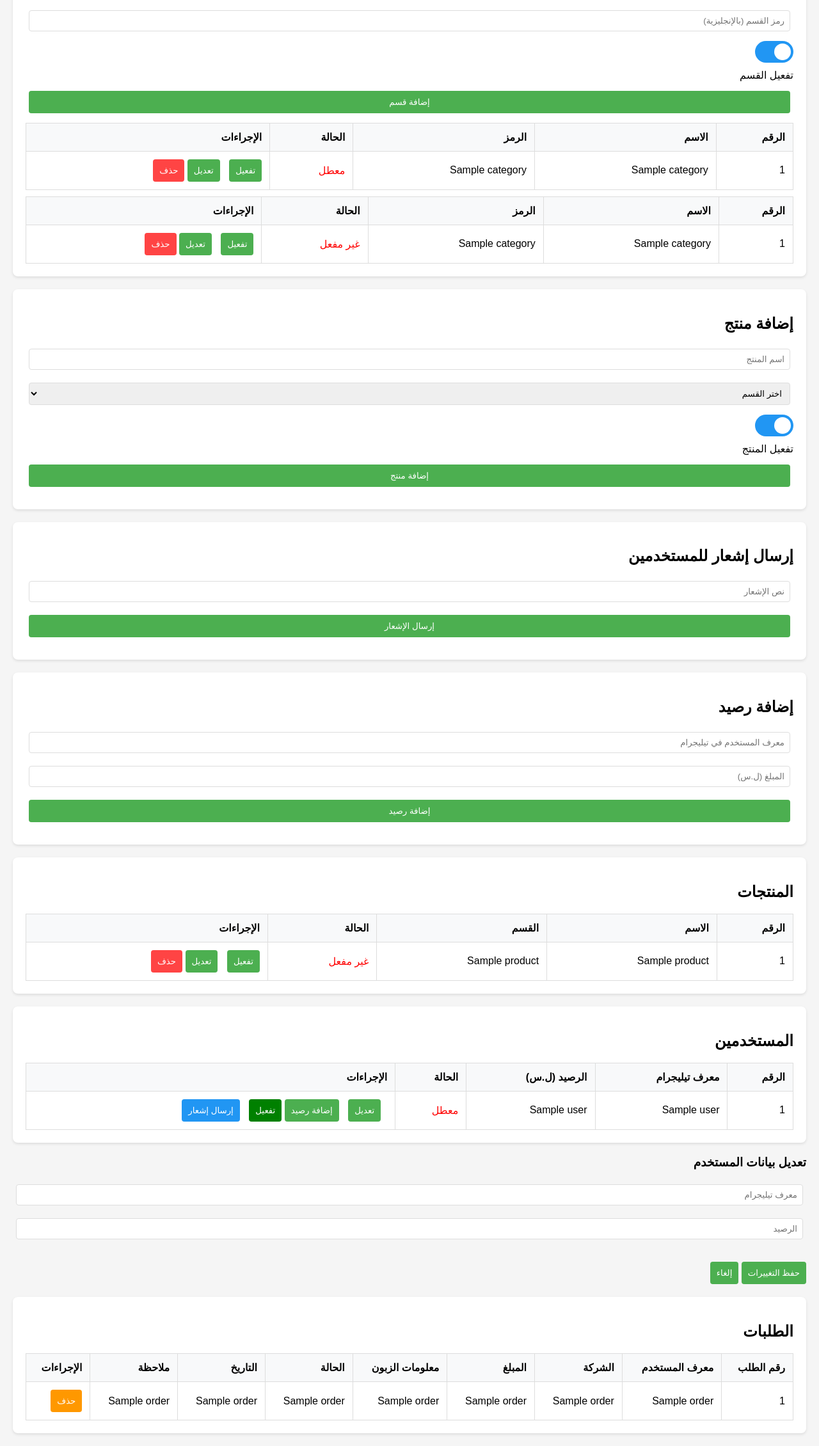
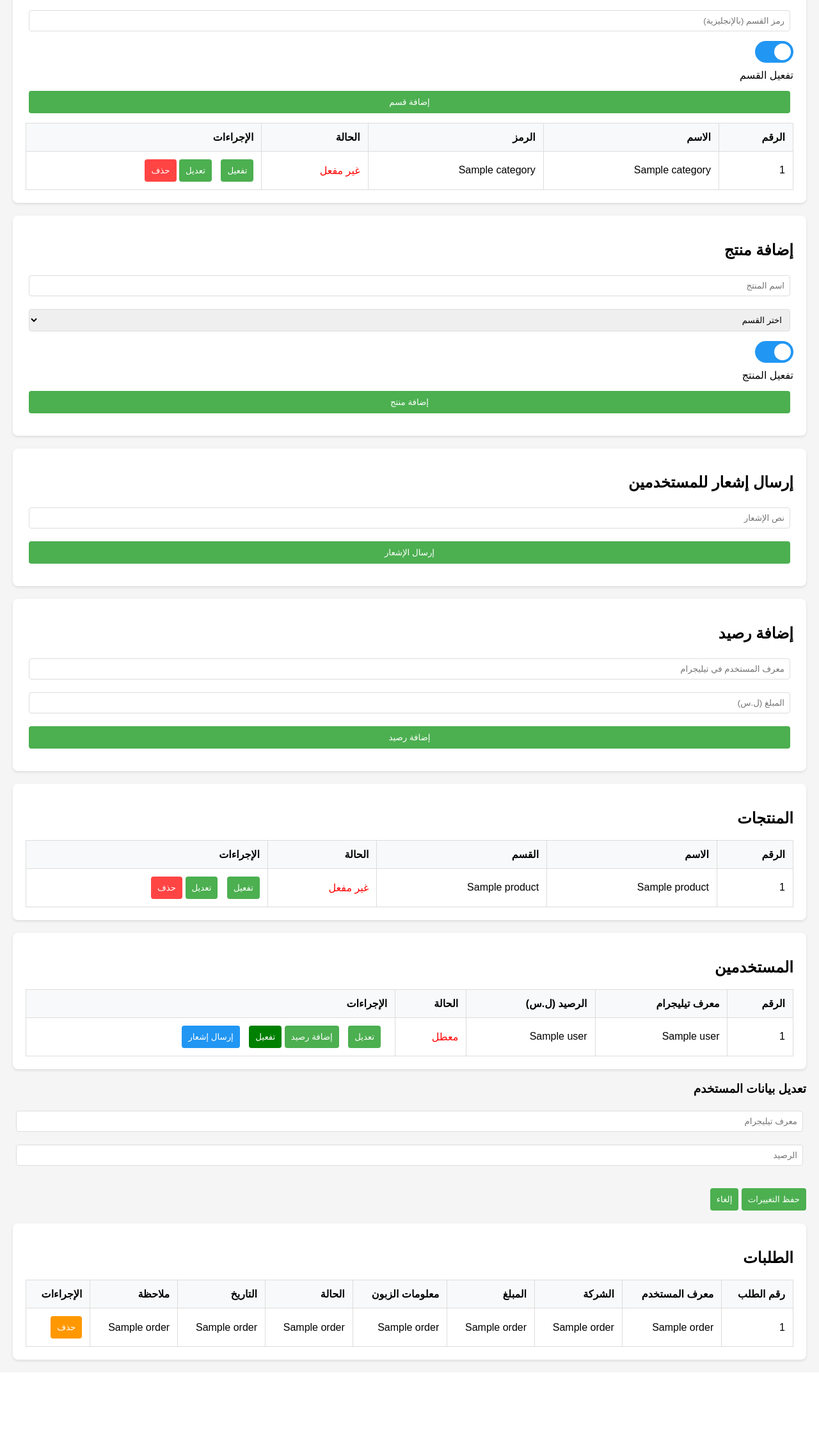
Before and after one commit to alrod90/tsdyd, a Flask app: template templates/admin.html in a window 1280 px wide. Shown: the part 211-2471 px from the top of the page at 64% size. After the commit the page ends 2341 px from the top, so only its background shows below. Run offline with Flask 3, Linux system fonts and the light colour scheme; the template is opened without the code that fills it: most values are stand-ins (such as "Sample title", 1, 10 or a date in 2020).

Commit message:
Assistant checkpoint: إزالة جدول الأقسام المكرر في لوحة التحكم
Assistant generated file changes:
- templates/admin.html: إزالة جدول الأقسام المكرر

---

User prompt:

ازرار خط أرضي وجوال وإنترنت لا تظهر في لوحة تحكم المتجر لاقوم بالتحكم بها

Replit-Commit-Author: Assistant
Replit-Commit-Session-Id: 29ffc009-59bf-4510-b2fa-a80bb1728870

```diff
--- a/templates/admin.html
+++ b/templates/admin.html
@@ -113,43 +113,6 @@
             <span>تفعيل القسم</span>
             <input type="submit" value="إضافة قسم">
         </form>
-
-        <table>
-            <tr>
-                <th>الرقم</th>
-                <th>الاسم</th>
-                <th>الرمز</th>
-                <th>الحالة</th>
-                <th>الإجراءات</th>
-            </tr>
-            {% for category in categories %}
-            <tr>
-                <td>{{ category[0] }}</td>
-                <td>{{ category[1] }}</td>
-                <td>{{ category[2] }}</td>
-                <td class="status-{{ 'active' if category[3] else 'inactive' }}">
-                    {{ 'مفعل' if category[3] else 'معطل' }}
-                </td>
-                <td>
-                    <form action="/toggle_category" method="post" style="display: inline;">
-                        <input type="hidden" name="category_id" value="{{ category[0] }}">
-                        <button type="submit">
-                            {{ 'تعطيل' if category[3] else 'تفعيل' }}
-                        </button>
-                    </form>
-                    <button onclick="showEditCategoryForm('{{ category[0] }}', '{{ category[1] }}', '{{ category[2] }}')" style="margin-right: 10px;">
-                        تعديل
-                    </button>
-                    <form action="/delete_category" method="post" style="display: inline;">
-                        <input type="hidden" name="category_id" value="{{ category[0] }}">
-                        <button type="submit" onclick="return confirm('هل أنت متأكد من حذف هذا القسم؟')" style="background-color: #ff4444;">
-                            حذف
-                        </button>
-                    </form>
-                </td>
-            </tr>
-            {% endfor %}
-        </table>
 
         <table>
             <tr>
```
